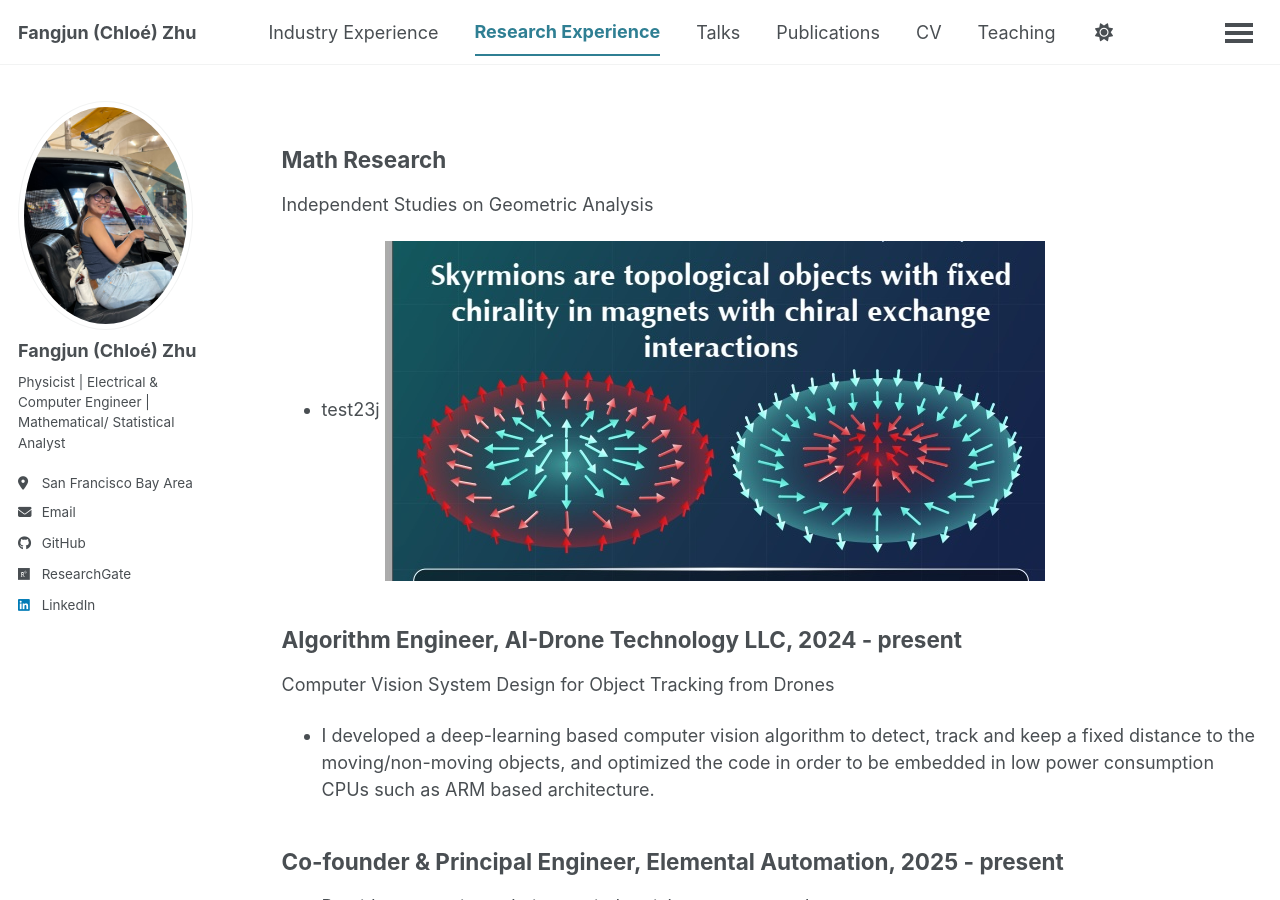
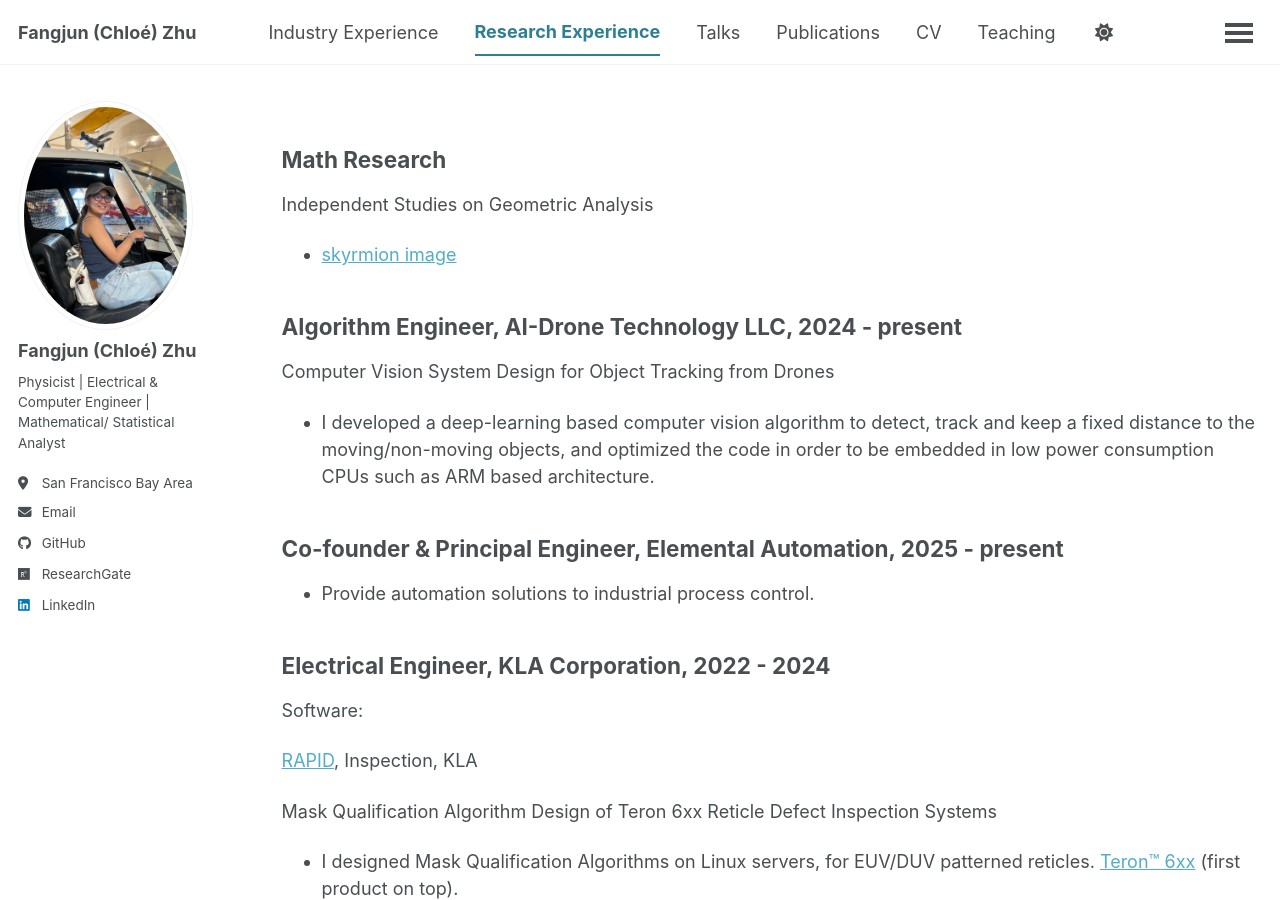
Before and after one commit to ChloeZhu1/ChloeZhu1.github.io, a Jekyll site: the page built from _pages/research-experience.md, in a window 1280 px wide and 900 px high. Built offline with Jekyll 4.4.1, drawn with Linux system fonts in a browser that asks for light colours; a script bundle is joined from its source files by our own code; library files that are not in the unit come from our copies.

Commit message:
Update research-experience.md

```diff
--- a/_pages/research-experience.md
+++ b/_pages/research-experience.md
@@ -9,8 +9,7 @@ redirect_from:
 {% include base_path %}
 ## Math Research
 Independent Studies on Geometric Analysis
-* test23j
-[![Skyrmions](/images/skyrmions.jpg)](/math/)
+* [skyrmion image](/math/)
 
 
 
```
